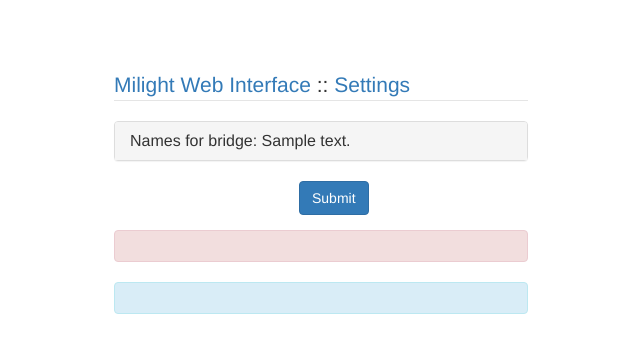
After one commit to hanckmann/MiLight-Web, a Flask app: template app/templates/settings.html in a window 1280 px wide. The commit adds this page. Shown: the top 353 px of the page, without its empty margins (319-959 px from the left). Run offline with Flask 2, Linux system fonts and the light colour scheme; the template is opened without the code that fills it: most values are stand-ins (such as "Sample title", 1, 10 or a date in 2020); some libraries are stand-ins or nearby versions.

Commit message:
sending and receiving settings

```diff
--- a/app/static/controllers.js
+++ b/app/static/controllers.js
@@ -215,6 +215,42 @@
 }
 
 
+// Submit the form data
+// http://stackoverflow.com/questions/1184624/convert-form-data-to-javascript-object-with-jquery
+
+function submitSettings() {
+  var JSONString = JSON.stringify($('form').serializeObject());
+  // console.info(JSONString);
+
+  $.ajax({
+    type : "POST",
+    url : "/settings",
+    data: JSONString,
+    contentType: 'application/json;charset=UTF-8'
+  }).done(function(message) {
+    showMessage(message);
+  }).fail(function(message) {
+    showError(message);
+  });
+}
+
+$.fn.serializeObject = function() {
+  var o = {};
+  var a = this.serializeArray();
+  $.each(a, function() {
+    if (o[this.name] !== undefined) {
+      if (!o[this.name].push) {
+        o[this.name] = [o[this.name]];
+      }
+      o[this.name].push(this.value || '');
+    } else {
+      o[this.name] = this.value || '';
+    }
+  });
+  return o;
+};
+
+
 // General functions
 
 function getCurrentValue() {
--- a/app/static/style.css
+++ b/app/static/style.css
@@ -1,10 +1,10 @@
 .container-fluid {
   margin-right: auto;
   margin-left: auto;
-  max-width: 400px; /* or 950px */
+  max-width: 444px; /* or 950px */
 }
 
 .container {
-    max-width:400px;
+    max-width:444px;
     margin:0 auto;/*make it centered*/
 }
--- /dev/null
+++ b/app/templates/base.html
@@ -0,0 +1,26 @@
+<!DOCTYPE html>
+<html>
+  <head>
+    {% if title %}
+    <title>{{ title }}</title>
+    {% else %}
+    <title>MiLight Web</title>
+    {% endif %}
+    <meta name="viewport" content="width=device-width, initial-scale=1.0">
+    <link rel="icon" href="static/favicon.ico">
+    <script src="static/jquery.min.js"></script>
+    <script src="static/bootstrap.min.js"></script>
+    <link href="static/bootstrap.min.css" rel="stylesheet">
+    <link href="static/style.css" rel="stylesheet">
+  </head>
+  <body>
+    <div id="main" class="container">
+    {% block content %}
+    {% endblock %}
+    <p></p>
+    <div id="div-error"><pre id="result-error" class="result alert alert-danger col-xs-12" role="alert"></pre></div>
+    <div id="div-message"><pre id="result-oke" class="result alert alert-info col-xs-12" role="alert"></pre></div>
+    </div>
+    <script src="static/controllers.js"></script>
+  </body>
+</html>
--- /dev/null
+++ b/app/templates/settings.html
@@ -0,0 +1,107 @@
+{% extends "base.html" %}
+{% block content %}
+<!-- http://www.prepbootstrap.com/bootstrap-template/collapsepanels -->
+  <div class="navbar">
+  </div>
+
+  <form id="settingsform" class="form-horizontal">
+    <fieldset>
+      <legend><a href="/index">Milight Web Interface</a> :: <a href="/settings">Settings</a></legend>
+
+      <div class="panel-group" id="accordion">
+      {% for bridge in bridges %}
+        <div class="panel panel-default" id="{{bridge['mac-address']}}-panel">
+          <div class="panel-heading">
+            <h4 class="panel-title">
+              <a data-toggle="collapse" data-target="#{{bridge['mac-address']}}-collapse" href="#{{bridge['mac-address']}}-collapse">
+              Names for bridge: {{bridge['mac-address']}}
+              </a>
+            </h4>
+          </div>
+          <div id="{{bridge['mac-address']}}-collapse" class="panel-collapse collapse">
+            <div class="panel-body">
+            <!-- Bridge name -->
+              <div class="form-group">
+                <label class="col-xs-5 control-label" for="{{bridge['mac-address']}}-name">Bridge:</label>
+                <div class="col-xs-7">
+                  <input id="{{bridge['mac-address']}}-name" name="{{bridge['mac-address']}}-name" value="{{bridge['name']}}" class="form-control input-md" type="text">
+                </div>
+              </div>
+            <hr/>
+            <!-- group names -->
+              <div class="form-group">
+                <label class="col-xs-5 control-label" for="{{bridge['mac-address']}}-rgbw-group">RGBW groups:</label>
+                <div class="col-xs-7">
+                  <input id="{{bridge['mac-address']}}-rgbw-group" name="{{bridge['mac-address']}}-rgbw-group" value="{{bridge['rgbw']['group']}}" class="col-xs-5 form-control input-md" type="text">
+                </div>
+              </div>
+              <div class="form-group">
+                <label class="col-xs-5 control-label" for="{{bridge['mac-address']}}-rgbw-group-1">Group 1:</label>
+                <div class="col-xs-7">
+                  <input id="{{bridge['mac-address']}}-rgbw-group-1" name="{{bridge['mac-address']}}-rgbw-group-1" value="{{bridge['rgbw']['group-1']}}" class="col-xs-5 form-control input-md" type="text">
+                </div>
+              </div>
+              <div class="form-group">
+                <label class="col-xs-5 control-label" for="{{bridge['mac-address']}}-rgbw-group-2">Group 2:</label>
+                <div class="col-xs-7">
+                  <input id="{{bridge['mac-address']}}-rgbw-group-2" name="{{bridge['mac-address']}}-rgbw-group-2" value="{{bridge['rgbw']['group-2']}}" class="col-xs-5 form-control input-md" type="text">
+                </div>
+              </div>
+              <div class="form-group">
+                <label class="col-xs-5 control-label" for="{{bridge['mac-address']}}-rgbw-group-3">Group 3:</label>
+                <div class="col-xs-7">
+                  <input id="{{bridge['mac-address']}}-rgbw-group-3" name="{{bridge['mac-address']}}-rgbw-group-3" value="{{bridge['rgbw']['group-3']}}" class="col-xs-5 form-control input-md" type="text">
+                </div>
+              </div>
+              <div class="form-group">
+                <label class="col-xs-5 control-label" for="{{bridge['mac-address']}}-rgbw-group-4">Group 4:</label>
+                <div class="col-xs-7">
+                  <input id="{{bridge['mac-address']}}-rgbw-group-4" name="{{bridge['mac-address']}}-rgbw-group-4" value="{{bridge['rgbw']['group-4']}}" class="col-xs-5 form-control input-md" type="text">
+                </div>
+              </div>
+            <hr/>
+            <!-- group names -->
+              <div class="form-group">
+                <label class="col-xs-5 control-label" for="{{bridge['mac-address']}}-white-group">WHITE groups:</label>
+                <div class="col-xs-7">
+                  <input id="{{bridge['mac-address']}}-white-group" name="{{bridge['mac-address']}}-white-group" value="{{bridge['white']['group']}}" class="col-xs-5 form-control input-md" type="text">
+                </div>
+              </div>
+              <div class="form-group">
+                <label class="col-xs-5 control-label" for="{{bridge['mac-address']}}-white-group-1">Group 1:</label>
+                <div class="col-xs-7">
+                  <input id="{{bridge['mac-address']}}-white-group-1" name="{{bridge['mac-address']}}-white-group-1" value="{{bridge['white']['group-1']}}" class="col-xs-5 form-control input-md" type="text">
+                </div>
+              </div>
+              <div class="form-group">
+                <label class="col-xs-5 control-label" for="{{bridge['mac-address']}}-white-group-2">Group 2:</label>
+                <div class="col-xs-7">
+                  <input id="{{bridge['mac-address']}}-white-group-2" name="{{bridge['mac-address']}}-white-group-2" value="{{bridge['white']['group-2']}}" class="col-xs-5 form-control input-md" type="text">
+                </div>
+              </div>
+              <div class="form-group">
+                <label class="col-xs-5 control-label" for="{{bridge['mac-address']}}-white-group-3">Group 3:</label>
+                <div class="col-xs-7">
+                  <input id="{{bridge['mac-address']}}-white-group-3" name="{{bridge['mac-address']}}-white-group-3" value="{{bridge['white']['group-3']}}" class="col-xs-5 form-control input-md" type="text">
+                </div>
+              </div>
+              <div class="form-group">
+                <label class="col-xs-5 control-label" for="{{bridge['mac-address']}}-white-group-4">Group 4:</label>
+                <div class="col-xs-7">
+                  <input id="{{bridge['mac-address']}}-white-group-4" name="{{bridge['mac-address']}}-white-group-4" value="{{bridge['white']['group-4']}}" class="col-xs-5 form-control input-md" type="text">
+                </div>
+              </div>
+            </div>
+          </div>
+        </div>
+      {% endfor %}
+      </div>
+    </fieldset>
+    <div class="form-group">
+      <label class="col-xs-5 control-label" for="submit"></label>
+      <div class="col-xs-5">
+        <a href="javascript:submitSettings();" class="btn btn-primary">Submit</a>
+      </div>
+    </div>
+  </form>
+{% endblock %}
--- a/app/views.py
+++ b/app/views.py
@@ -2,6 +2,7 @@
 from flask_api import status
 import json
 import datetime
+import os
 
 import mci.bridges
 import mci.bulbs
@@ -87,7 +88,7 @@
     bridges_time = datetime.datetime.now()
     bridges = list()
     for db in discovered:
-        bridges.append(db[0])
+        bridges.append(db[1])
     return route_milight_bridges()
 
 
@@ -159,3 +160,106 @@
 def route_get_disco():
     """ Get the disco codes """
     return json.dumps([code for code in mci.bulbs.ColorGroup.DISCO_CODES.keys()])
+
+
+# Settings
+settings_file = '/tmp/settings.json'
+
+
+@app.route('/settings', methods=['GET', 'POST'])
+def settings_route():
+    """ View and change settings """
+    if request.method == 'GET':
+        route_milight_scan()
+        bridges.append('dummy-bridge')
+        if os.path.isfile(settings_file):
+            with open(settings_file) as file:
+                settings = json.load(file)
+                settings = json_to_settings(settings_to_json(settings))
+        else:
+            settings = json_to_settings()
+        print('JSON DUMP')
+        print(settings)
+        return render_template('settings.html',
+                               bridges=settings)
+    if request.method == 'POST':
+        settings = json_to_settings(request.json)
+        with open(settings_file, 'w') as file:
+            json.dump(settings, file, sort_keys=True)
+        # print(json.dumps(settings, sort_keys=True))
+        return json.dumps({'result': 'oke'})
+    # Else
+    return json.dumps({'result': 'No valid action'})
+
+
+def json_to_settings(flat=dict()):
+    """ JSON to settings-object """
+    # print(flat)
+    settings = list()
+    for bridge in bridges:
+        # Bulb settings
+        rgbw_settings = dict()
+        rgbw_settings['group'] = flat.get(bridge + '-rgbw-group', '')
+        rgbw_settings['group-1'] = flat.get(bridge + '-rgbw-group-1', '')
+        rgbw_settings['group-2'] = flat.get(bridge + '-rgbw-group-2', '')
+        rgbw_settings['group-3'] = flat.get(bridge + '-rgbw-group-3', '')
+        rgbw_settings['group-4'] = flat.get(bridge + '-rgbw-group-4', '')
+        white_settings = dict()
+        white_settings['group'] = flat.get(bridge + '-white-group', '')
+        white_settings['group-1'] = flat.get(bridge + '-white-group-1', '')
+        white_settings['group-2'] = flat.get(bridge + '-white-group-2', '')
+        white_settings['group-3'] = flat.get(bridge + '-white-group-3', '')
+        white_settings['group-4'] = flat.get(bridge + '-white-group-4', '')
+        # Bridge settings
+        bridge_settings = dict()
+        bridge_settings['mac-address'] = bridge
+        bridge_settings['name'] = flat.get(bridge + '-name', '')
+        bridge_settings['rgbw'] = rgbw_settings
+        bridge_settings['white'] = white_settings
+        # Add to settings-object
+        settings.append(bridge_settings)
+    return settings
+
+
+def settings_to_json(settings):
+    """ Settings-object to JSON """
+    flat = dict()
+    remaining_bridges = [bridge for bridge in bridges]
+    for bridge_settings in settings:
+        # Bridge settings
+        if 'mac-address' not in bridge_settings:
+            print('ERROR: bridge MAC is not provided in the settings!')
+            continue
+        bridge = bridge_settings['mac-address']
+        if bridge in remaining_bridges:
+            remaining_bridges.remove(bridge)
+        flat[bridge + '-name'] = bridge_settings.get('name', '')
+        # Bulb settings
+        if 'rgbw' not in bridge_settings:
+            bridge_settings['rgbw'] = dict()
+        flat[bridge + '-rgbw-group'] = bridge_settings['rgbw'].get('group', '')
+        flat[bridge + '-rgbw-group-1'] = bridge_settings['rgbw'].get('group-1', '')
+        flat[bridge + '-rgbw-group-2'] = bridge_settings['rgbw'].get('group-2', '')
+        flat[bridge + '-rgbw-group-3'] = bridge_settings['rgbw'].get('group-3', '')
+        flat[bridge + '-rgbw-group-4'] = bridge_settings['rgbw'].get('group-4', '')
+        if 'white' not in bridge_settings:
+            bridge_settings['white'] = dict()
+        flat[bridge + '-white-group'] = bridge_settings['white'].get('group', '')
+        flat[bridge + '-white-group-1'] = bridge_settings['white'].get('group-1', '')
+        flat[bridge + '-white-group-2'] = bridge_settings['white'].get('group-2', '')
+        flat[bridge + '-white-group-3'] = bridge_settings['white'].get('group-3', '')
+        flat[bridge + '-white-group-4'] = bridge_settings['white'].get('group-4', '')
+    for bridge in remaining_bridges:
+        # Add a the bridges current info
+        flat[bridge + '-name'] = ''
+        flat[bridge + '-rgbw-group'] = ''
+        flat[bridge + '-rgbw-group-1'] = ''
+        flat[bridge + '-rgbw-group-2'] = ''
+        flat[bridge + '-rgbw-group-3'] = ''
+        flat[bridge + '-rgbw-group-4'] = ''
+        flat[bridge + '-white-group'] = ''
+        flat[bridge + '-white-group-1'] = ''
+        flat[bridge + '-white-group-2'] = ''
+        flat[bridge + '-white-group-3'] = ''
+        flat[bridge + '-white-group-4'] = ''
+    return flat
```
Also changed, not shown: app/templates/index.html (+6 -30 lines).
